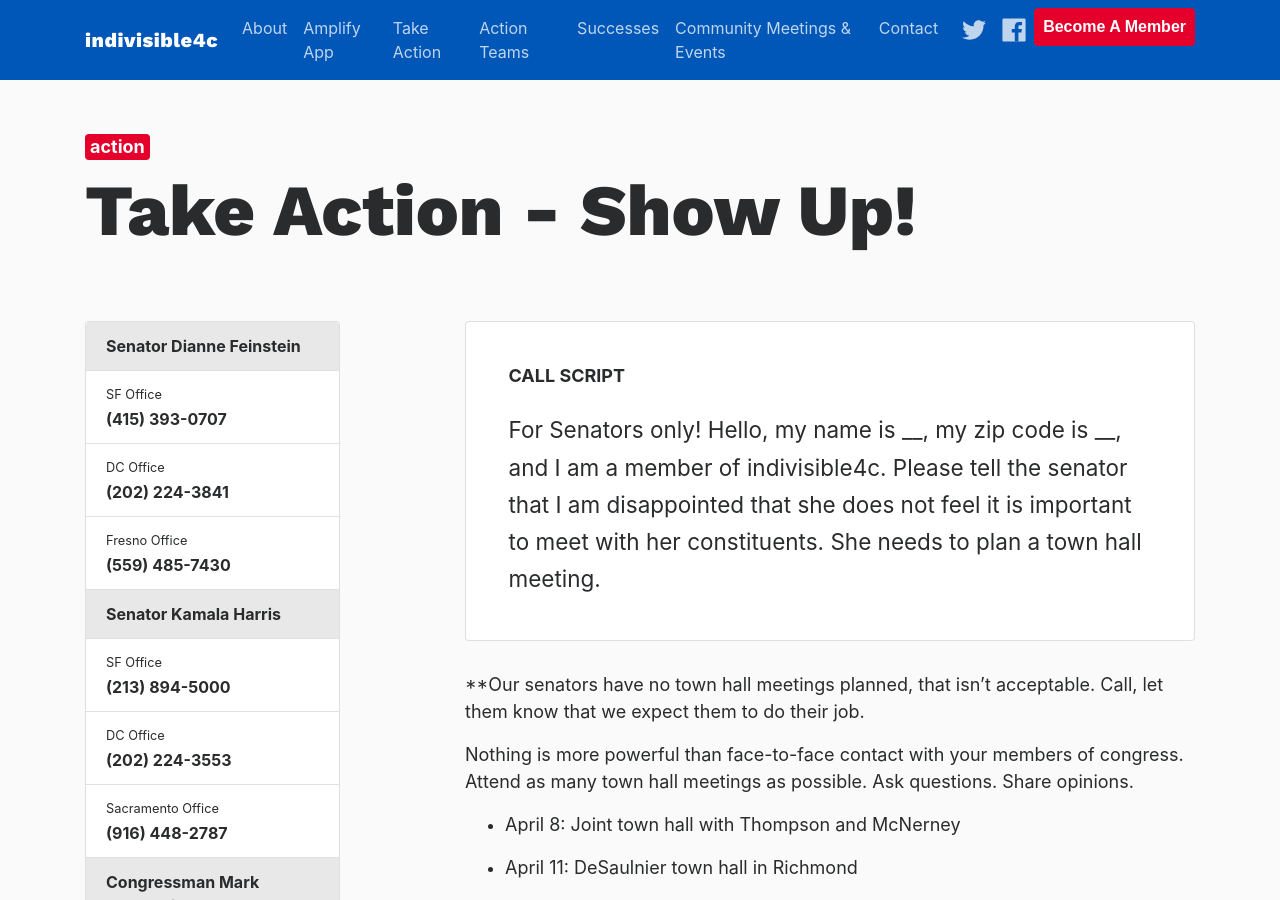
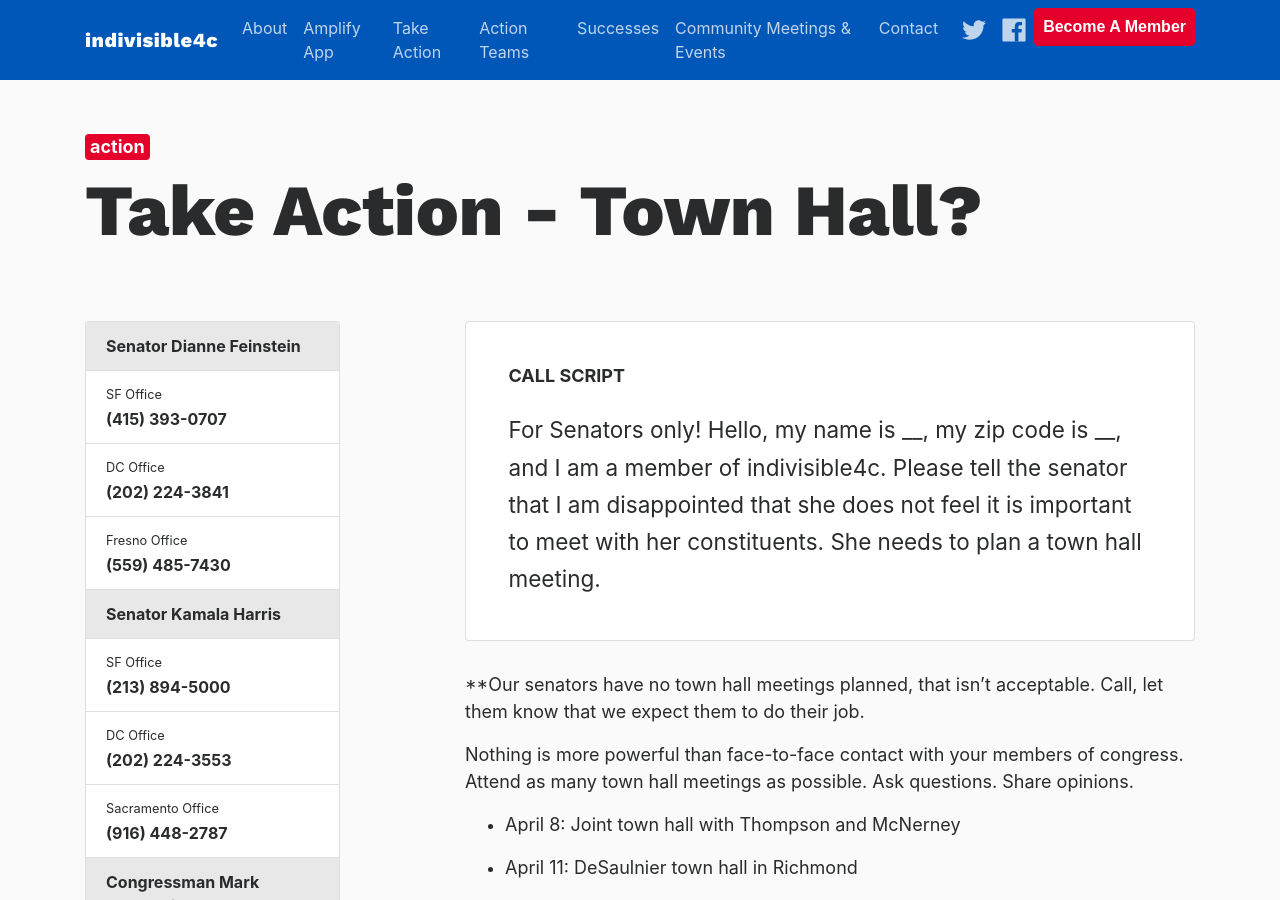
Before and after one commit to IndivisibleTemplate/BasicTemplate, a Jekyll site: the page built from _posts/2017-04-04-take-action-show-up.markdown, in a window 1280 px wide and 900 px high. Built offline with Jekyll 4.4.1, drawn with Linux system fonts in a browser that asks for light colours; nearby versions of some CDN libraries; comment, search, counter and statistics services are not loaded.

Commit message:
Updated Take Action Show Up

```diff
--- a/_posts/2017-04-04-take-action-show-up.markdown
+++ b/_posts/2017-04-04-take-action-show-up.markdown
@@ -1,5 +1,5 @@
 ---
-title: Take Action - Show Up!
+title: Take Action - Town Hall?
 date: 2017-04-04 13:48:00 -07:00
 categories:
 - action
```
